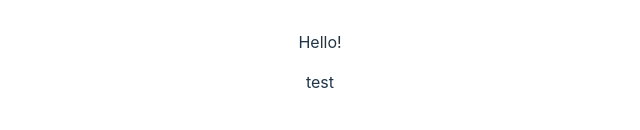
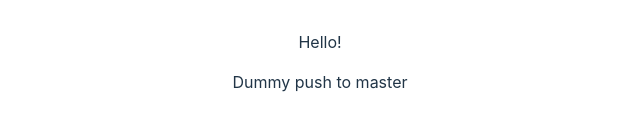
Before and after one commit to gyr1967/graph-algorithm-game, a Vue app in the folder game/frontend/: page / in a window 1280 px wide. Shown: the part 338-468 px from the top of the page, without its empty margins (320-960 px from the left). Built offline with nearby package versions, Linux system fonts and the light colour scheme.

Commit message:
push to master to check pages

```diff
--- a/game/frontend/src/App.vue
+++ b/game/frontend/src/App.vue
@@ -4,5 +4,5 @@ import HelloWorld from "./components/HelloWorld.vue";
 
 <template>
     <HelloWorld msg="Hello!" />
-    <p>test</p>
+    <p>Dummy push to master</p>
 </template>
```
